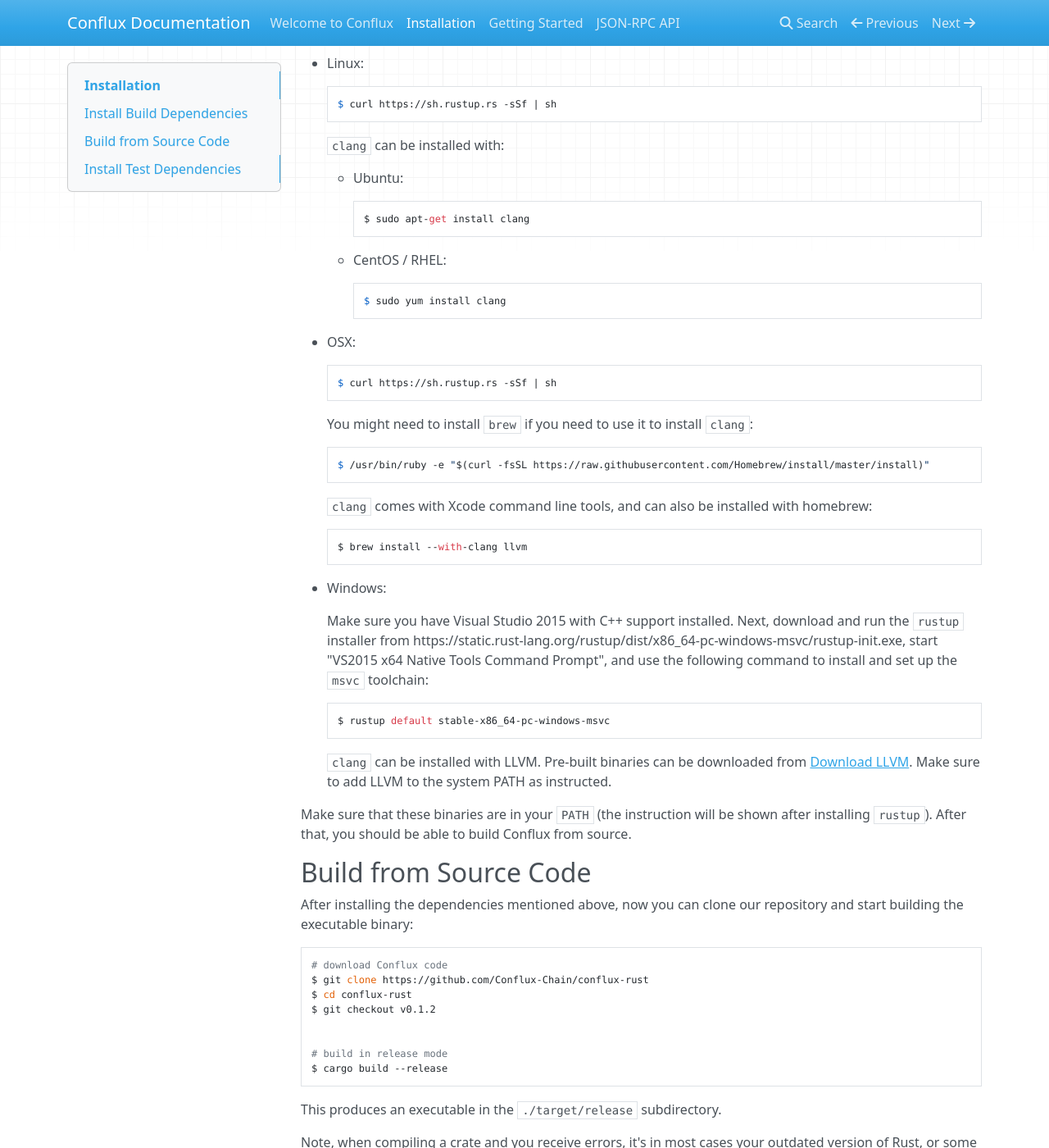
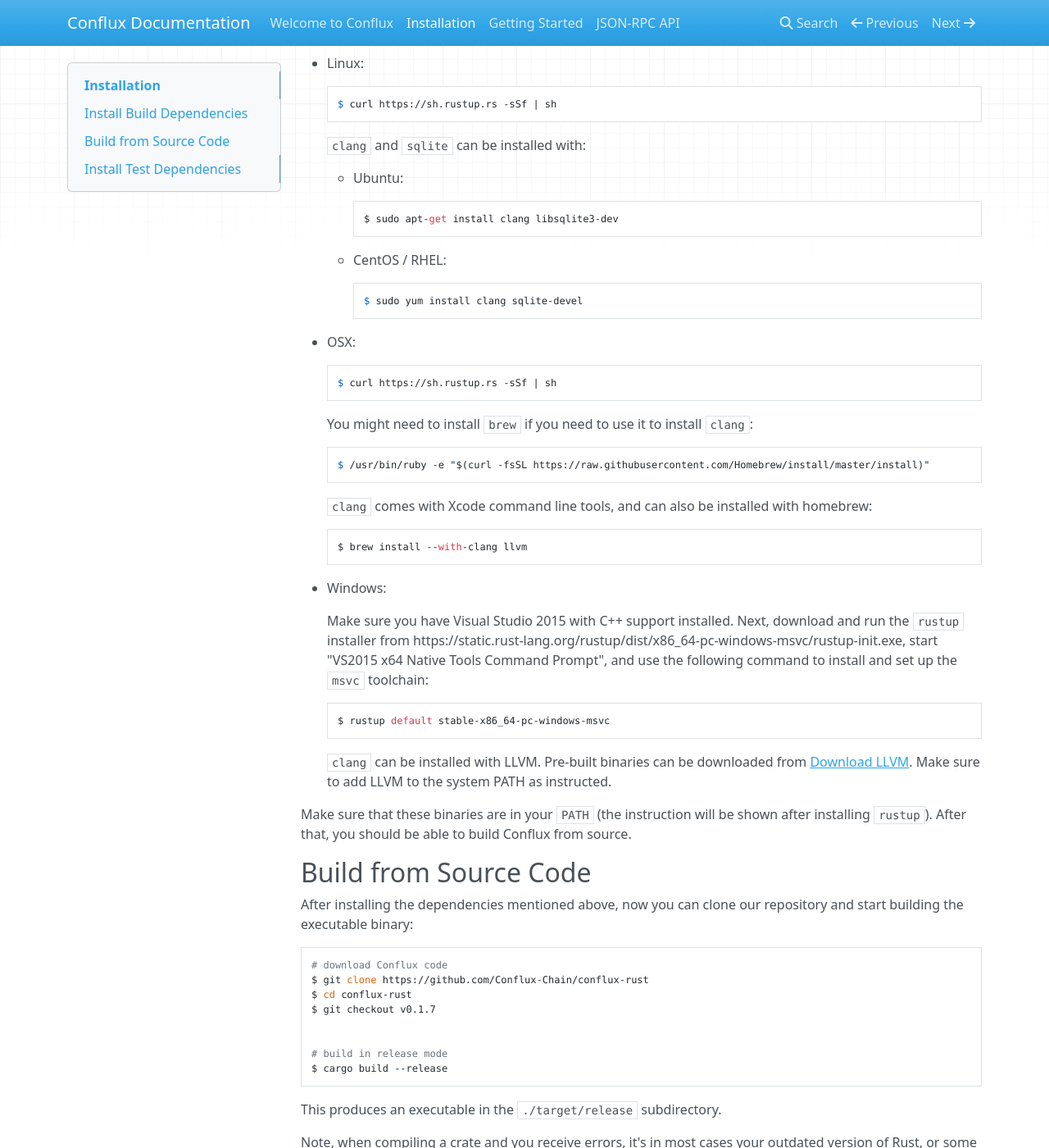
Before and after one commit to Conflux-Chain/conflux-doc, an MkDocs documentation site: the page built from docs/install.md, in a window 1280 px wide and 1400 px high, scrolled down 260 px. Shown: the whole window at 82% size. Built offline with MkDocs 1.6.1, drawn with Linux system fonts in a browser that asks for light colours; nearby versions of some CDN libraries.

Commit message:
Add sqlite dependency in doc.

```diff
--- a/docs/install.md
+++ b/docs/install.md
@@ -4,22 +4,22 @@
 
 ## Install Build Dependencies
 
-Conflux requires **latest stable Rust version** and `clang` to build.
+Conflux requires **latest stable Rust version**,  `clang`, and `sqlite` to build.
 
 We recommend installing Rust through [rustup](https://www.rustup.rs/). If you don't already have `rustup` or `clang`, you can install them like this:
 
 * Linux:
 
         $ curl https://sh.rustup.rs -sSf | sh
-    `clang` can be installed with:
+    `clang` and `sqlite` can be installed with:
 
     - Ubuntu:
 
-            $ sudo apt-get install clang
+            $ sudo apt-get install clang libsqlite3-dev
 
     - CentOS / RHEL:
 
-            $ sudo yum install clang
+            $ sudo yum install clang sqlite-devel
 
 * OSX:
 
@@ -50,7 +50,7 @@
 # download Conflux code
 $ git clone https://github.com/Conflux-Chain/conflux-rust
 $ cd conflux-rust
-$ git checkout v0.1.2
+$ git checkout v0.1.7
 
 
 # build in release mode
```
